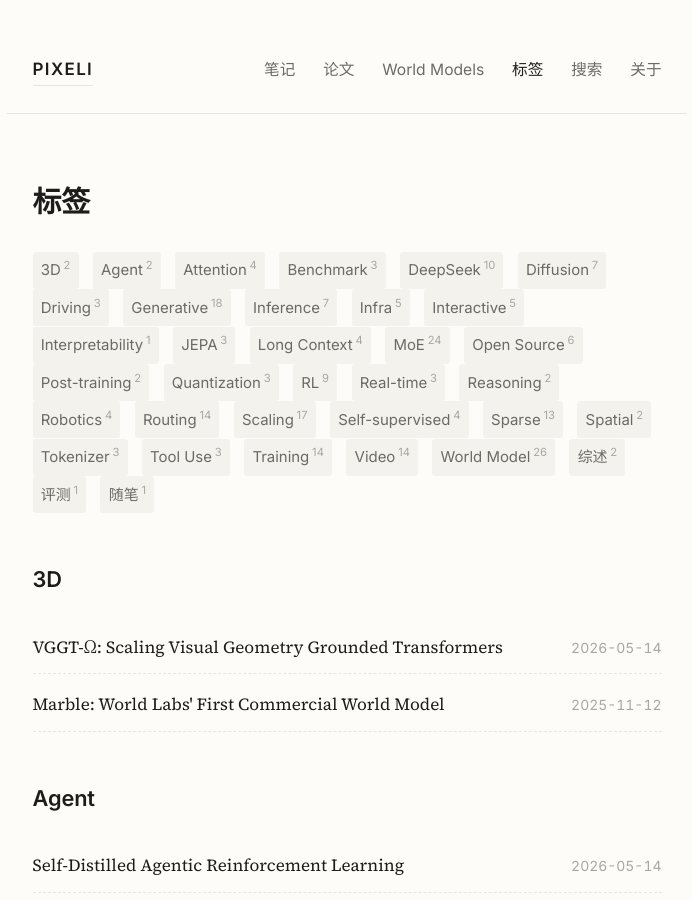
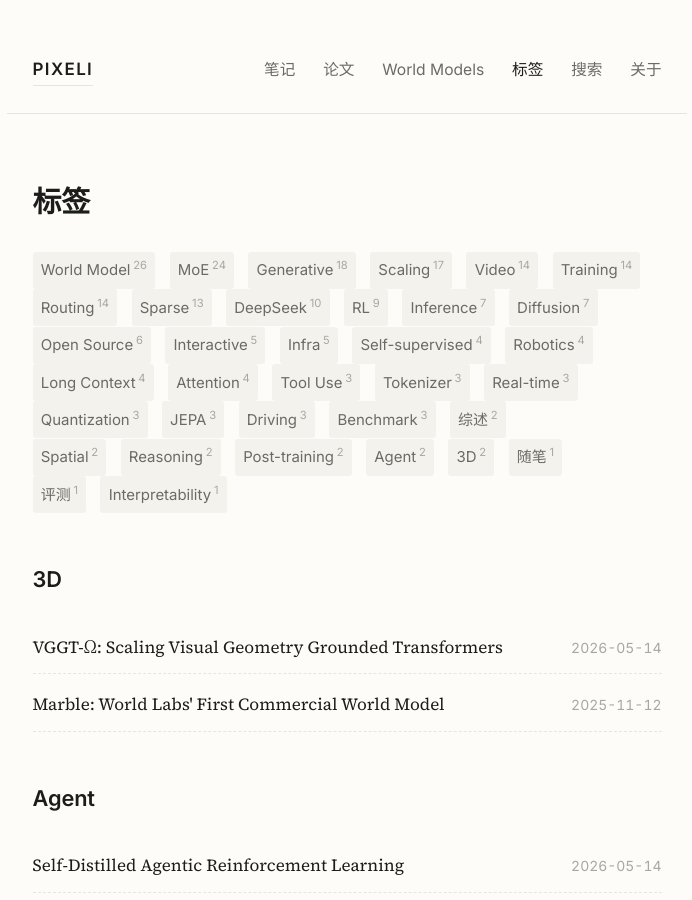
Before and after one commit to pixeli99/PIXELI, a Jekyll site: the page built from tags.md, in a window 1280 px wide and 900 px high. Shown: the whole window, without its empty margins (293-985 px from the left). Built offline with Jekyll 4.4.1, drawn with Linux system fonts in a browser that asks for light colours.

Commit message:
标签云改为按使用频率降序排列
字母序排列下高频 tag（World Model 26、MoE 24）沉在列表尾部。
用零填充计数构建可排序字符串（"00026|World Model"），Liquid sort | reverse
实现频率降序；各 tag 分区段落维持字母序，anchor 链接不受影响。

Co-Authored-By: Claude Sonnet 4.6 <noreply@anthropic.com>

```diff
--- a/tags.md
+++ b/tags.md
@@ -20,12 +20,22 @@ permalink: /tags/
 <p class="muted">还没有标签。在文章 front matter 里加 <code>tags: [扩散模型, 视频生成]</code> 就会出现在这里。</p>
 {% else %}
 
-<p class="tag-cloud">
+{% assign tag_freq_entries = "" | split: "" %}
 {% for t in unique_tags %}
   {% assign count = 0 %}
   {% for item in all %}
     {% if item.tags contains t %}{% assign count = count | plus: 1 %}{% endif %}
   {% endfor %}
+  {% capture freq_entry %}{{ count | prepend: "00000" | slice: -5, 5 }}|{{ t }}{% endcapture %}
+  {% assign tag_freq_entries = tag_freq_entries | push: freq_entry %}
+{% endfor %}
+{% assign sorted_by_freq = tag_freq_entries | sort | reverse %}
+
+<p class="tag-cloud">
+{% for entry in sorted_by_freq %}
+  {% assign parts = entry | split: "|" %}
+  {% assign t = parts[1] %}
+  {% assign count = parts[0] | plus: 0 %}
   <a href="#tag-{{ t | slugify: "none" }}">{{ t }}<sup>{{ count }}</sup></a>
 {% endfor %}
 </p>
```
